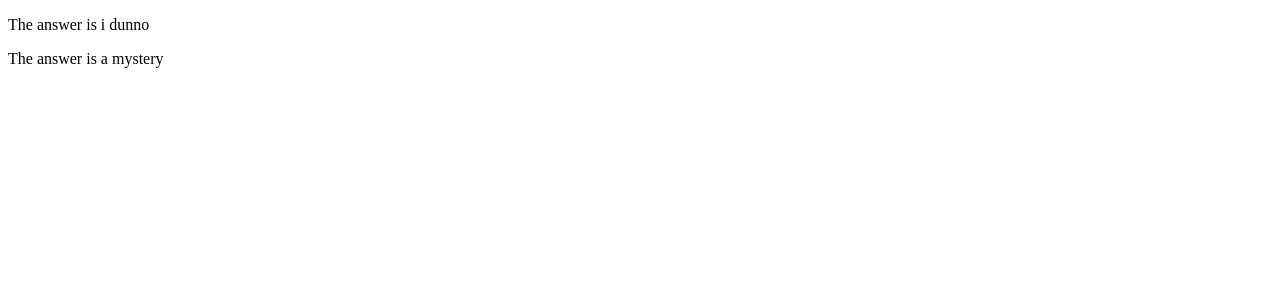
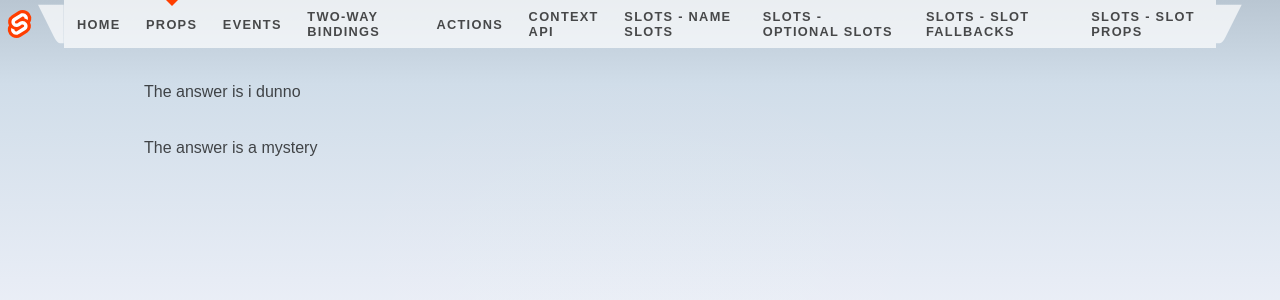
Before and after one commit to wd-David/svelte-component-test-recipes, a SvelteKit app: page /props in a window 1280 px wide. Shown: the top 300 px of the page. Built offline with nearby package versions, Linux system fonts and the light colour scheme.

Commit message:
feat: add Header.svelte to demonstrate mocking /stores

```diff
--- /dev/null
+++ b/src/app.css
@@ -0,0 +1,105 @@
+:root {
+	font-family: Arial, -apple-system, BlinkMacSystemFont, 'Segoe UI', Roboto, Oxygen, Ubuntu,
+		Cantarell, 'Open Sans', 'Helvetica Neue', sans-serif;
+	--font-mono: 'Fira Mono', monospace;
+	--pure-white: #ffffff;
+	--primary-color: #b9c6d2;
+	--secondary-color: #d0dde9;
+	--tertiary-color: #edf0f8;
+	--accent-color: #ff3e00;
+	--heading-color: rgba(0, 0, 0, 0.7);
+	--text-color: #444444;
+	--background-without-opacity: rgba(255, 255, 255, 0.7);
+	--column-width: 42rem;
+	--column-margin-top: 4rem;
+}
+
+body {
+	min-height: 100vh;
+	margin: 0;
+	background-color: var(--primary-color);
+	background: linear-gradient(
+		180deg,
+		var(--primary-color) 0%,
+		var(--secondary-color) 10.45%,
+		var(--tertiary-color) 41.35%
+	);
+}
+
+body::before {
+	content: '';
+	width: 80vw;
+	height: 100vh;
+	position: absolute;
+	top: 0;
+	left: 10vw;
+	z-index: -1;
+	background: radial-gradient(
+		50% 50% at 50% 50%,
+		var(--pure-white) 0%,
+		rgba(255, 255, 255, 0) 100%
+	);
+	opacity: 0.05;
+}
+
+#svelte {
+	min-height: 100vh;
+	display: flex;
+	flex-direction: column;
+}
+
+h1,
+h2,
+p {
+	font-weight: 400;
+	color: var(--heading-color);
+}
+
+p {
+	line-height: 1.5;
+}
+
+a {
+	color: var(--accent-color);
+	text-decoration: none;
+}
+
+a:hover {
+	text-decoration: underline;
+}
+
+h1 {
+	font-size: 2rem;
+	text-align: center;
+}
+
+h2 {
+	font-size: 1rem;
+}
+
+pre {
+	font-size: 16px;
+	font-family: var(--font-mono);
+	background-color: rgba(255, 255, 255, 0.45);
+	border-radius: 3px;
+	box-shadow: 2px 2px 6px rgb(255 255 255 / 25%);
+	padding: 0.5em;
+	overflow-x: auto;
+	color: var(--text-color);
+}
+
+input,
+button {
+	font-size: inherit;
+	font-family: inherit;
+}
+
+button:focus:not(:focus-visible) {
+	outline: none;
+}
+
+@media (min-width: 720px) {
+	h1 {
+		font-size: 2.4rem;
+	}
+}
--- /dev/null
+++ b/src/lib/header/Header.svelte
@@ -0,0 +1,147 @@
+<script lang="ts">
+	import { page } from '$app/stores';
+	import logo from './svelte-logo.svg';
+</script>
+
+<header>
+	<div class="corner">
+		<a href="https://kit.svelte.dev">
+			<img src={logo} alt="SvelteKit" />
+		</a>
+	</div>
+
+	<nav>
+		<svg viewBox="0 0 2 3" aria-hidden="true">
+			<path d="M0,0 L1,2 C1.5,3 1.5,3 2,3 L2,0 Z" />
+		</svg>
+		<ul>
+			<li class:active={$page.url.pathname === '/'}>
+				<a data-sveltekit-prefetch href="/">Home</a>
+			</li>
+			<li class:active={$page.url.pathname === '/props'}>
+				<a data-sveltekit-prefetch href="/props">Props</a>
+			</li>
+			<li class:active={$page.url.pathname === '/events'}>
+				<a data-sveltekit-prefetch href="/events">Events</a>
+			</li>
+			<li class:active={$page.url.pathname === '/bindings'}>
+				<a data-sveltekit-prefetch href="/bindings">Two-way Bindings</a>
+			</li>
+			<li class:active={$page.url.pathname === '/actions'}>
+				<a data-sveltekit-prefetch href="/actions">Actions</a>
+			</li>
+			<li class:active={$page.url.pathname === '/contexts'}>
+				<a data-sveltekit-prefetch href="/contexts">Context API</a>
+			</li>
+			<li class:active={$page.url.pathname === '/slots/name-slots'}>
+				<a data-sveltekit-prefetch href="/slots/name-slots">Slots - Name Slots</a>
+			</li>
+			<li class:active={$page.url.pathname === '/slots/optional-slots'}>
+				<a data-sveltekit-prefetch href="/slots/optional-slots">Slots - Optional Slots</a>
+			</li>
+			<li class:active={$page.url.pathname === '/slots/slot-fallbacks'}>
+				<a data-sveltekit-prefetch href="/slots/slot-fallbacks">Slots - Slot Fallbacks</a>
+			</li>
+			<li class:active={$page.url.pathname === '/slots/slot-props'}>
+				<a data-sveltekit-prefetch href="/slots/slot-props">Slots - Slot Props</a>
+			</li>
+		</ul>
+		<svg viewBox="0 0 2 3" aria-hidden="true">
+			<path d="M0,0 L0,3 C0.5,3 0.5,3 1,2 L2,0 Z" />
+		</svg>
+	</nav>
+
+	<div class="corner">
+		<!-- TODO put something else here? github link? -->
+	</div>
+</header>
+
+<style>
+	header {
+		display: flex;
+		justify-content: space-between;
+	}
+
+	.corner {
+		width: 3em;
+		height: 3em;
+	}
+
+	.corner a {
+		display: flex;
+		align-items: center;
+		justify-content: center;
+		width: 100%;
+		height: 100%;
+	}
+
+	.corner img {
+		width: 2em;
+		height: 2em;
+		object-fit: contain;
+	}
+
+	nav {
+		display: flex;
+		justify-content: center;
+		--background: rgba(255, 255, 255, 0.7);
+	}
+
+	svg {
+		width: 2em;
+		height: 3em;
+		display: block;
+	}
+
+	path {
+		fill: var(--background);
+	}
+
+	ul {
+		position: relative;
+		padding: 0;
+		margin: 0;
+		height: 3em;
+		display: flex;
+		justify-content: center;
+		align-items: center;
+		list-style: none;
+		background: var(--background);
+		background-size: contain;
+	}
+
+	li {
+		position: relative;
+		height: 100%;
+	}
+
+	li.active::before {
+		--size: 6px;
+		content: '';
+		width: 0;
+		height: 0;
+		position: absolute;
+		top: 0;
+		left: calc(50% - var(--size));
+		border: var(--size) solid transparent;
+		border-top: var(--size) solid var(--accent-color);
+	}
+
+	nav a {
+		display: flex;
+		height: 100%;
+		align-items: center;
+		padding: 0 1em;
+		color: var(--heading-color);
+		font-weight: 700;
+		font-size: 0.8rem;
+		text-transform: uppercase;
+		letter-spacing: 0.1em;
+		text-decoration: none;
+		transition: color 0.2s linear;
+	}
+
+	a:hover {
+		color: var(--accent-color);
+	}
+</style>
--- /dev/null
+++ b/src/routes/+layout.svelte
@@ -0,0 +1,23 @@
+<script lang="ts">
+	import Header from '$lib/header/Header.svelte';
+	import '../app.css';
+</script>
+
+<Header />
+
+<main>
+	<slot />
+</main>
+
+<style>
+	main {
+		flex: 1;
+		display: flex;
+		flex-direction: column;
+		padding: 1rem;
+		width: 100%;
+		max-width: 1024px;
+		margin: 0 auto;
+		box-sizing: border-box;
+	}
+</style>
--- a/vite.config.ts
+++ b/vite.config.ts
@@ -14,7 +14,7 @@ const config: UserConfig & { test: VitestConfig['test'] } = {
 		environment: 'jsdom',
 		// in-source testing
 		includeSource: ['src/**/*.{js,ts,svelte}'],
-		// Add @testing-library/jest-dom matchers
+		// Add @testing-library/jest-dom matchers & mocks of SvelteKit modules
 		setupFiles: ['./setupTest.ts'],
 		// Exclude files in c8
 		coverage: {
```
Also changed, not shown: src/lib/header/svelte-logo.svg (added), 1 other file (tests, documents, lock files or other folders).
